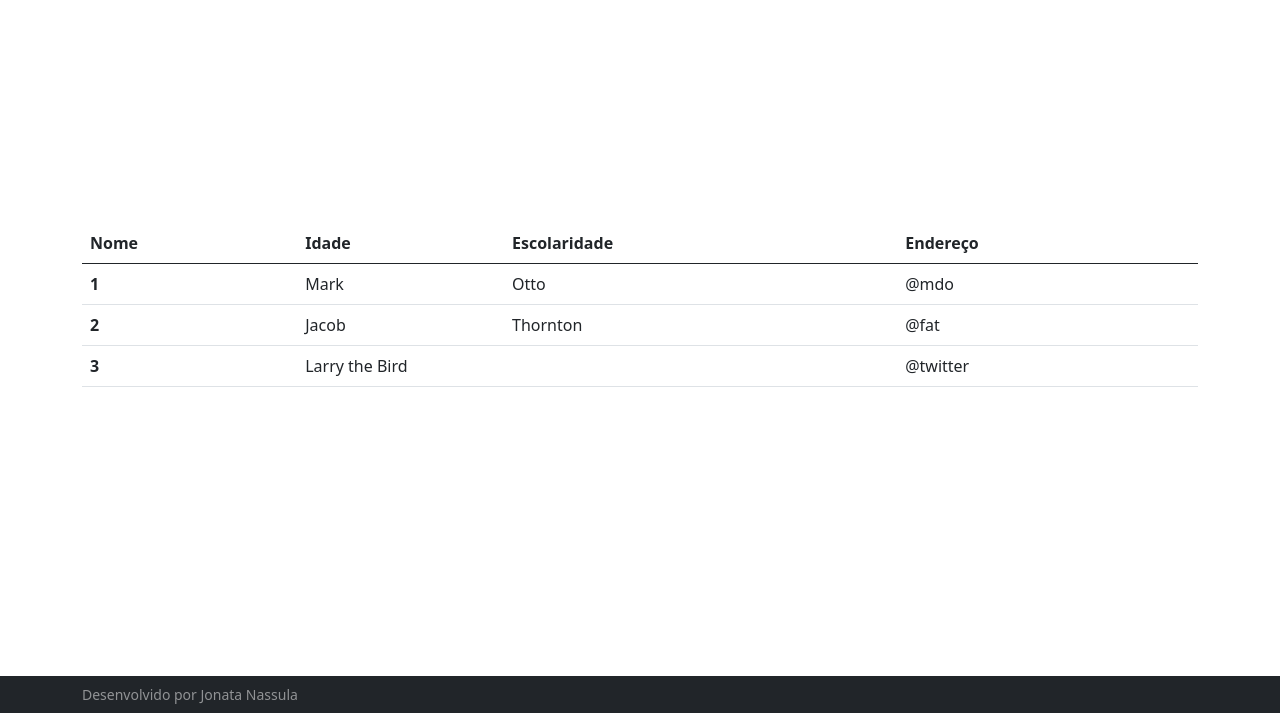
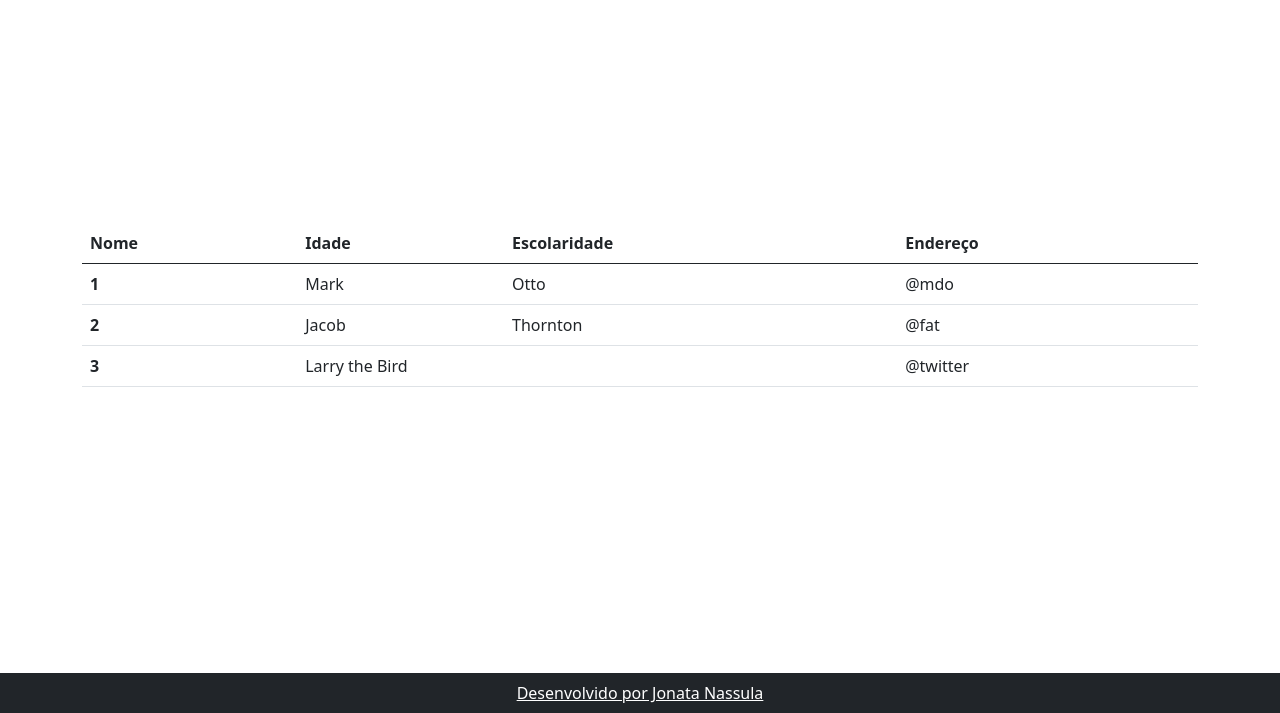
Before and after one commit to jnassula/ha_esperanca, a plain HTML site: page list.html in a window 1280 px wide. Shown: the part 87-800 px from the top of the page. Drawn offline with nearby package versions, Linux system fonts and the light colour scheme.

Commit message:
add marcio's changes

```diff
--- a/css/style.css
+++ b/css/style.css
@@ -53,13 +53,11 @@ ul.navbar-nav li.user-dropdown{
     border-top-right-radius: 0;
 }
 
-<<<<<<< HEAD
 .navbar-brand{
     text-align: center;
     font-size: small;
 }
 
-=======
 /* FOOTER */
 .link-by {
     color: #fff
@@ -68,4 +66,3 @@ ul.navbar-nav li.user-dropdown{
 .link-by:hover {
     color: #ccc;
 }
->>>>>>> 86c22ab0c9c2ff41a5ad21919172e933caf3942c
--- a/list.html
+++ b/list.html
@@ -34,7 +34,7 @@
                         <a class="nav-link" href="management.html">Administração</a>
                     </li>
                     <li class="nav-item dropdown user-dropdown">
-                        <a class="nav-link dropdown-toggle" href="#" id="navbarDropdownMenuLink" role="button" data-bs-toggle="dropdown" aria-expanded="false">
+                        <a class="nav-link dropdown-toggle" href="#" data-toggle="dropdown" id="navbarDropdownMenuLink" role="button" data-bs-toggle="dropdown" aria-expanded="false">
                           Usuário
                         </a>
                         <ul class="dropdown-menu " aria-labelledby="navbarDropdownMenuLink">
@@ -78,12 +78,8 @@
             </tbody>
         </table>
     </div>
-    <footer>
-        <nav class="navbar fixed-bottom navbar-dark bg-dark text-white-50">
-            <div class="container text-center">
-              <small>Desenvolvido por Jonata Nassula</small>
-            </div>
-          </nav>
+    <footer class="fixed-bottom bg-dark p-2">
+        <p class="text-center m-0"><a class="link link-by" href="#">Desenvolvido por Jonata Nassula</a></p>
     </footer>
 </body>
 </html>
```
Also changed, not shown: index.html (+0 -14 lines), management.html (+3 -7 lines), register.html (+3 -7 lines).
